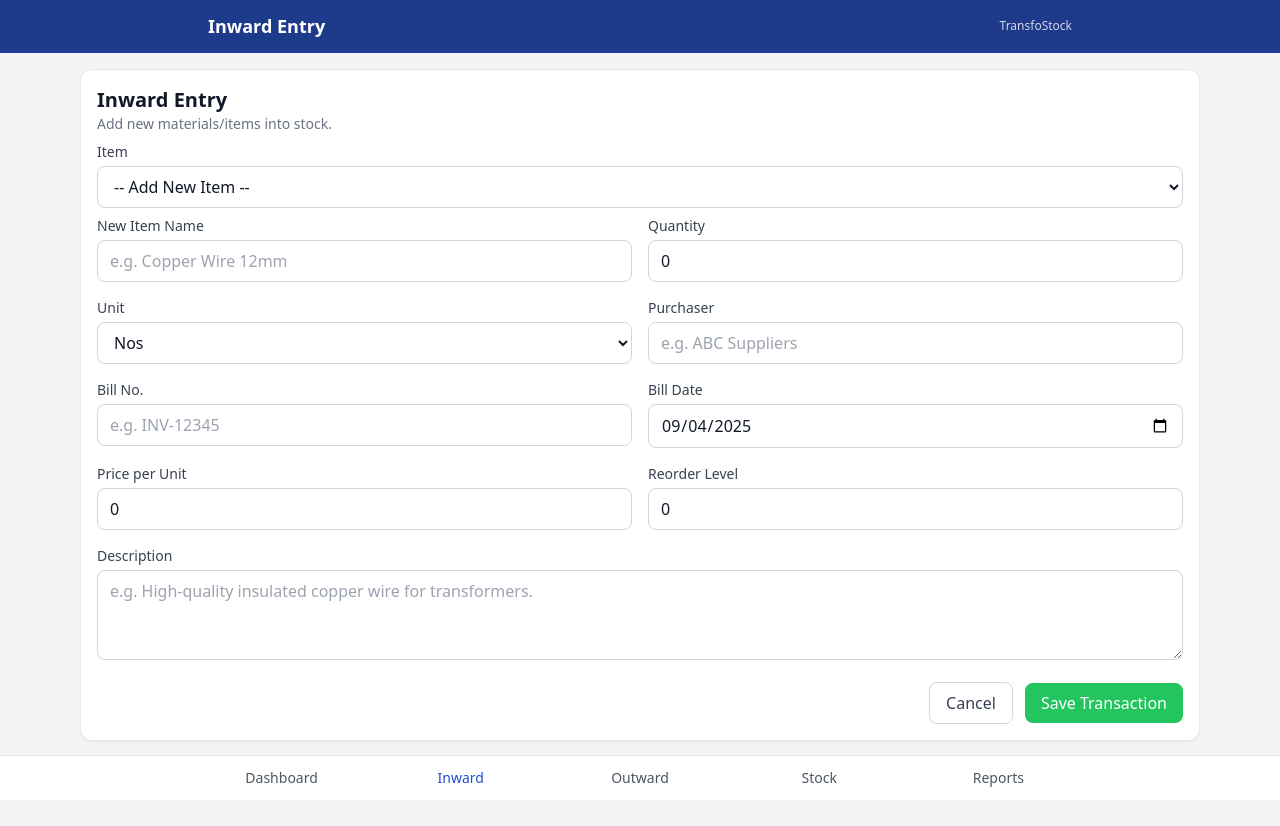
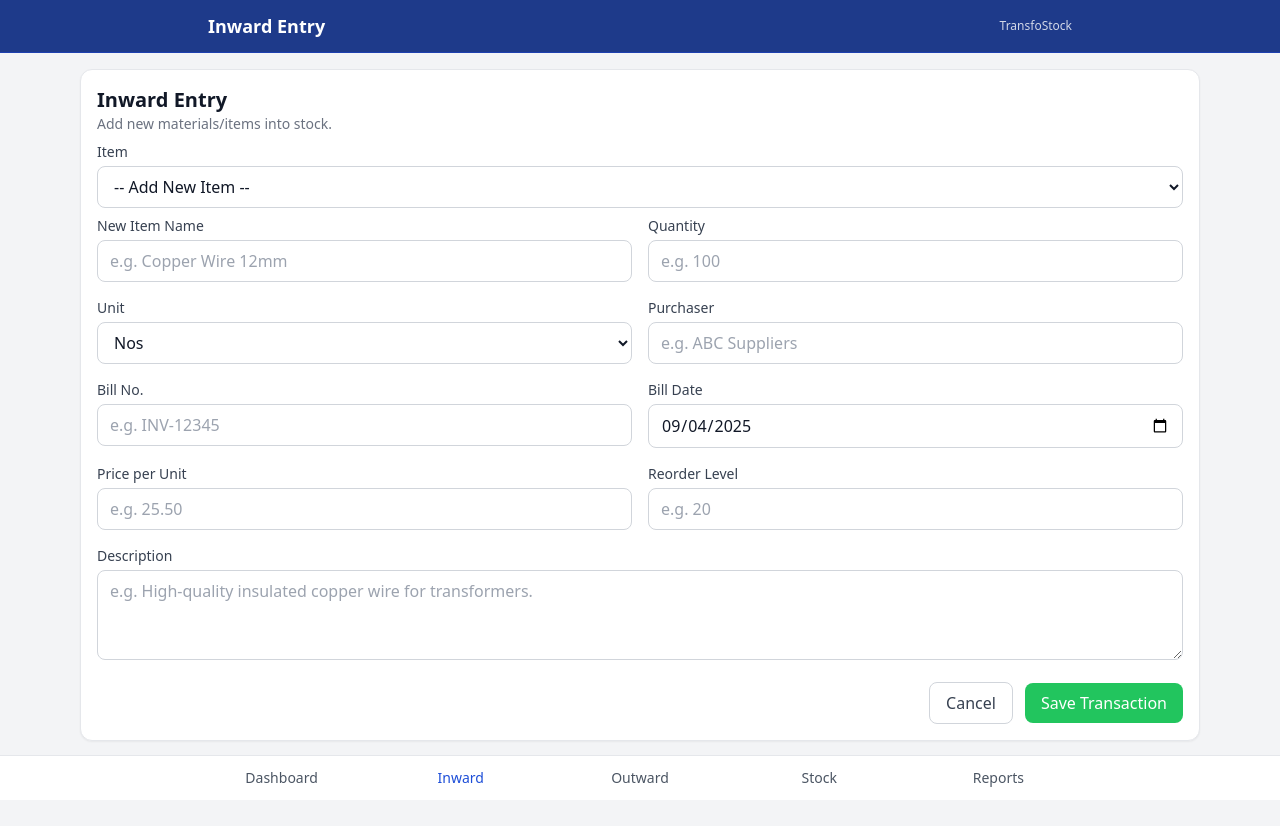
Before and after one commit to Harshad159/TransfoStock, a React (Vite) app: page /#/inward in a window 1280 px wide. Shown: the top 826 px of the page. Built offline with nearby package versions, Linux system fonts and the light colour scheme.

Commit message:
Update Inward.tsx

```diff
--- a/src/screens/Inward.tsx
+++ b/src/screens/Inward.tsx
@@ -12,7 +12,7 @@ export default function Inward() {
   // ----- Form state -----
   const [selectedItemId, setSelectedItemId] = useState<string>("");
   const [newItemName, setNewItemName] = useState("");
-  const [quantity, setQuantity] = useState<number>(0);
+  const [quantity, setQuantity] = useState<string>("");     // ← string (empty by default)
   const [unit, setUnit] = useState<Unit>("Nos");
   const [purchaser, setPurchaser] = useState("");
   const [billNo, setBillNo] = useState("");
@@ -23,8 +23,8 @@ export default function Inward() {
     const dd = String(d.getDate()).padStart(2, "0");
     return `${yyyy}-${mm}-${dd}`; // for <input type="date">
   });
-  const [price, setPrice] = useState<number>(0);
-  const [reorder, setReorder] = useState<number>(0);
+  const [price, setPrice] = useState<string>("");           // ← string (empty by default)
+  const [reorder, setReorder] = useState<string>("");       // ← string (empty by default)
   const [description, setDescription] = useState("");
 
   // existing items sorted by name
@@ -37,7 +37,7 @@ export default function Inward() {
   function resetForm() {
     setSelectedItemId("");
     setNewItemName("");
-    setQuantity(0);
+    setQuantity("");               // ← empty
     setUnit("Nos");
     setPurchaser("");
     setBillNo("");
@@ -48,15 +48,16 @@ export default function Inward() {
       const dd = String(d.getDate()).padStart(2, "0");
       return `${yyyy}-${mm}-${dd}`;
     });
-    setPrice(0);
-    setReorder(0);
+    setPrice("");                  // ← empty
+    setReorder("");                // ← empty
     setDescription("");
   }
 
   function validate(): string | null {
     if (!selectedItemId && !newItemName.trim())
       return "Select an existing item or enter a new item name.";
-    if (quantity <= 0) return "Quantity must be greater than 0.";
+    if (!quantity || parseFloat(quantity) <= 0)
+      return "Quantity must be greater than 0.";
     return null;
   }
 
@@ -66,6 +67,10 @@ export default function Inward() {
       alert(err);
       return;
     }
+
+    const parsedQty = parseFloat(quantity || "0");
+    const parsedPrice = price ? parseFloat(price) : 0;
+    const parsedReorder = reorder ? parseFloat(reorder) : 0;
 
     // Build base item (for new or update-existing)
     let baseItem: Omit<
@@ -77,23 +82,23 @@ export default function Inward() {
       // use existing item's details as base, but allow unit/price/reorder/description overrides
       const found = state.items.find((i) => i.id === selectedItemId)!;
       baseItem = {
-        id: found.id, // reducer ignores id for "new insert", but we pass other fields to update meta
+        id: found.id,
         name: found.name,
         unit: unit || found.unit,
-        purchasePrice: price || found.purchasePrice || 0,
+        purchasePrice: parsedPrice || found.purchasePrice || 0,
         description: description || found.description,
         openingStockDate: found.openingStockDate,
-        reorderLevel: Number.isFinite(reorder) && reorder > 0 ? reorder : found.reorderLevel || 0,
+        reorderLevel: parsedReorder || found.reorderLevel || 0,
       };
     } else {
       baseItem = {
         id: crypto.randomUUID(),
         name: newItemName.trim(),
         unit,
-        purchasePrice: price || 0,
+        purchasePrice: parsedPrice || 0,
         description,
         openingStockDate: billDate,
-        reorderLevel: reorder || 0,
+        reorderLevel: parsedReorder || 0,
       };
     }
 
@@ -101,7 +106,7 @@ export default function Inward() {
       id: crypto.randomUUID(),
       type: "INWARD",
       date: new Date().toISOString(),
-      quantity,
+      quantity: parsedQty,            // ← parsed from string
       purchaser,
       billNo,
       billDate,
@@ -142,11 +147,24 @@ export default function Inward() {
                     const found = state.items.find((i) => i.id === id);
                     if (found) {
                       setUnit(found.unit);
-                      setPrice(found.purchasePrice || 0);
-                      setReorder(found.reorderLevel || 0);
+                      setPrice(
+                        found.purchasePrice != null && !Number.isNaN(found.purchasePrice)
+                          ? String(found.purchasePrice)
+                          : ""
+                      );
+                      setReorder(
+                        found.reorderLevel != null && !Number.isNaN(found.reorderLevel)
+                          ? String(found.reorderLevel)
+                          : ""
+                      );
                       setDescription(found.description || "");
                     }
                     setNewItemName("");
+                  } else {
+                    // moving back to "-- Add New Item --"
+                    setPrice("");
+                    setReorder("");
+                    setDescription("");
                   }
                 }}
               >
@@ -185,9 +203,8 @@ export default function Inward() {
                 type="number"
                 className="w-full bg-white border border-gray-300 rounded-lg px-3 py-2 outline-none"
                 placeholder="e.g. 100"
-                value={Number.isFinite(quantity) ? quantity : 0}
-                min={0}
-                onChange={(e) => setQuantity(parseFloat(e.target.value || "0"))}
+                value={quantity}                         // ← string
+                onChange={(e) => setQuantity(e.target.value)}
               />
             </label>
 
@@ -256,8 +273,8 @@ export default function Inward() {
                 step="0.01"
                 className="w-full bg-white border border-gray-300 rounded-lg px-3 py-2 outline-none"
                 placeholder="e.g. 25.50"
-                value={Number.isFinite(price) ? price : 0}
-                onChange={(e) => setPrice(parseFloat(e.target.value || "0"))}
+                value={price}                            // ← string
+                onChange={(e) => setPrice(e.target.value)}
               />
             </label>
 
@@ -270,8 +287,8 @@ export default function Inward() {
                 type="number"
                 className="w-full bg-white border border-gray-300 rounded-lg px-3 py-2 outline-none"
                 placeholder="e.g. 20"
-                value={Number.isFinite(reorder) ? reorder : 0}
-                onChange={(e) => setReorder(parseFloat(e.target.value || "0"))}
+                value={reorder}                          // ← string
+                onChange={(e) => setReorder(e.target.value)}
               />
             </label>
 
```
